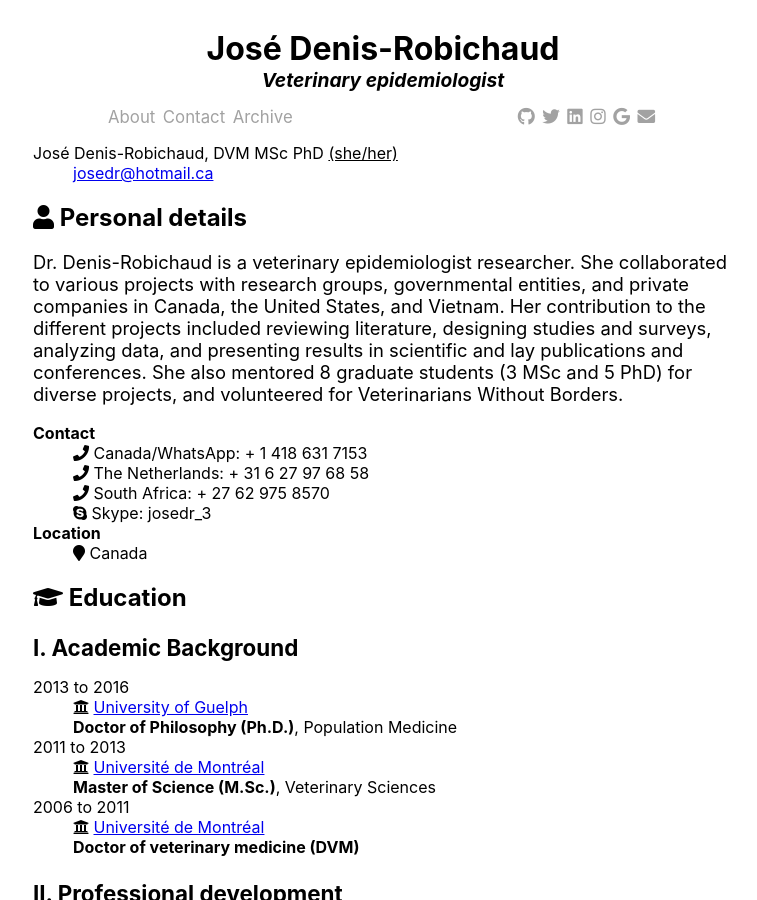
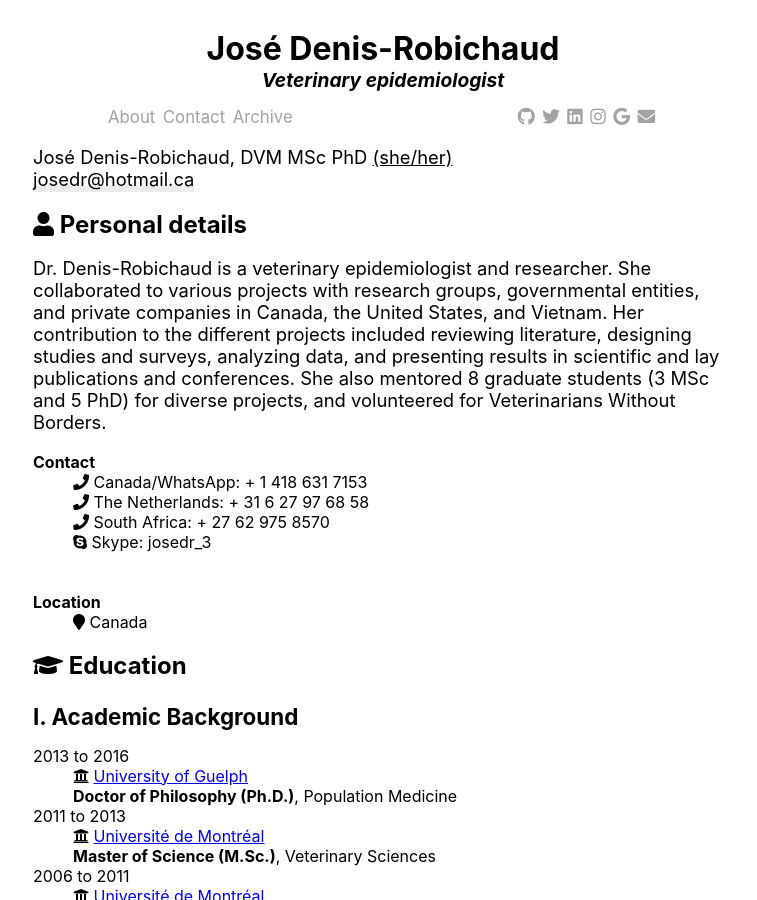
Before and after one commit to PandaSekh/Jekyll-YAMT, a Jekyll site: the page built from about.md, in a window 1280 px wide and 900 px high. Shown: the whole window, without its empty margins (257-1014 px from the left). Built offline with Jekyll 4.4.1, drawn with Linux system fonts in a browser that asks for light colours; nearby versions of some CDN libraries.

Commit message:
Update about.md

```diff
--- a/about.md
+++ b/about.md
@@ -5,12 +5,12 @@ toc: yes
 ---
 
 José Denis-Robichaud, DVM MSc PhD <u>(she/her)</u>
-: [josedr@hotmail.ca](mailto:josedr@hotmail.ca)
+[josedr@hotmail.ca](mailto:josedr@hotmail.ca)
 
 
 ## <i class="fas fa-user"></i> Personal details
 
-Dr. Denis-Robichaud is a veterinary epidemiologist researcher. She
+Dr. Denis-Robichaud is a veterinary epidemiologist and researcher. She
 collaborated to various projects with research groups, governmental
 entities, and private companies in Canada, the United States, and
 Vietnam. Her contribution to the different projects included reviewing
@@ -25,10 +25,9 @@ and volunteered for Veterinarians Without Borders.
 : <i class="fas fa-phone"></i> South Africa: + 27 62 975 8570
 : <i class="fab fa-skype"></i> Skype: josedr_3
 
-
+<br/><br/>
 **Location**
 : <i class="fas fa-map-marker"></i> Canada
-
 
 
 ## <i class="fas fa-graduation-cap"></i> Education
```
